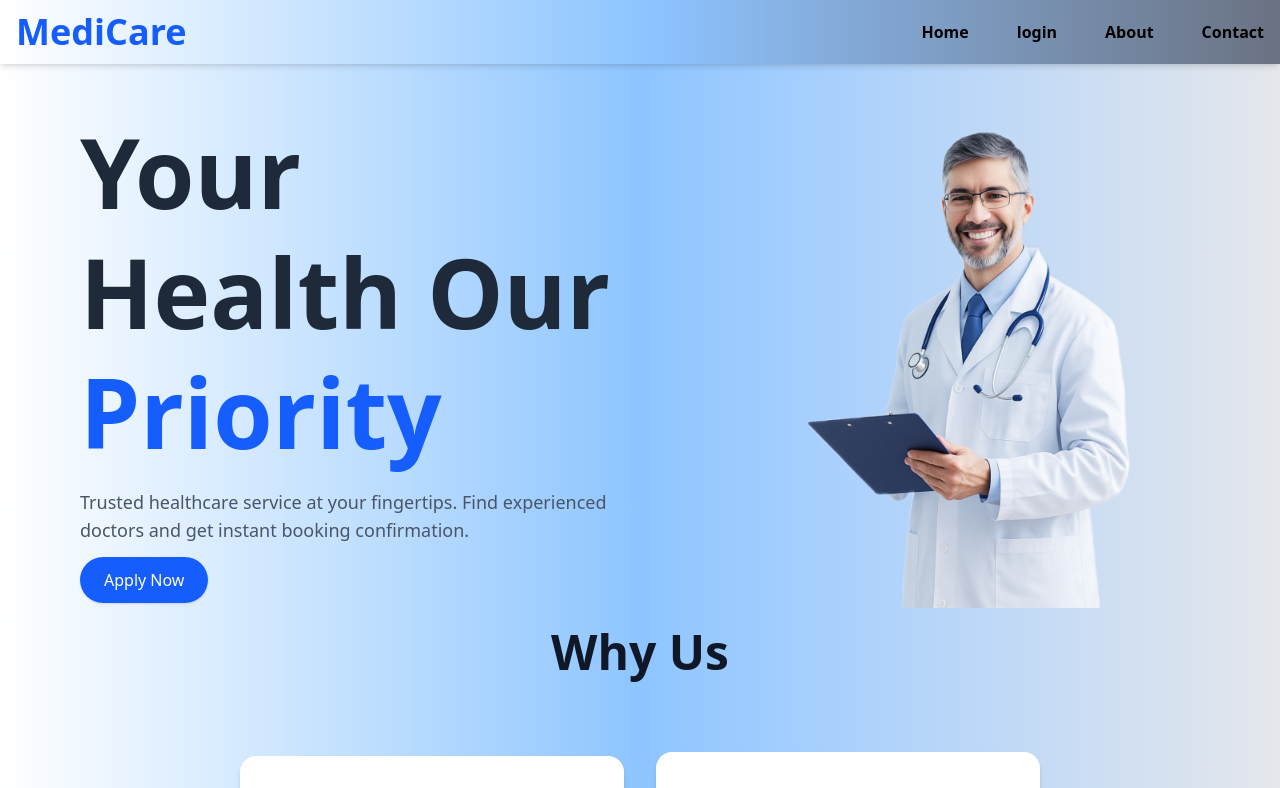
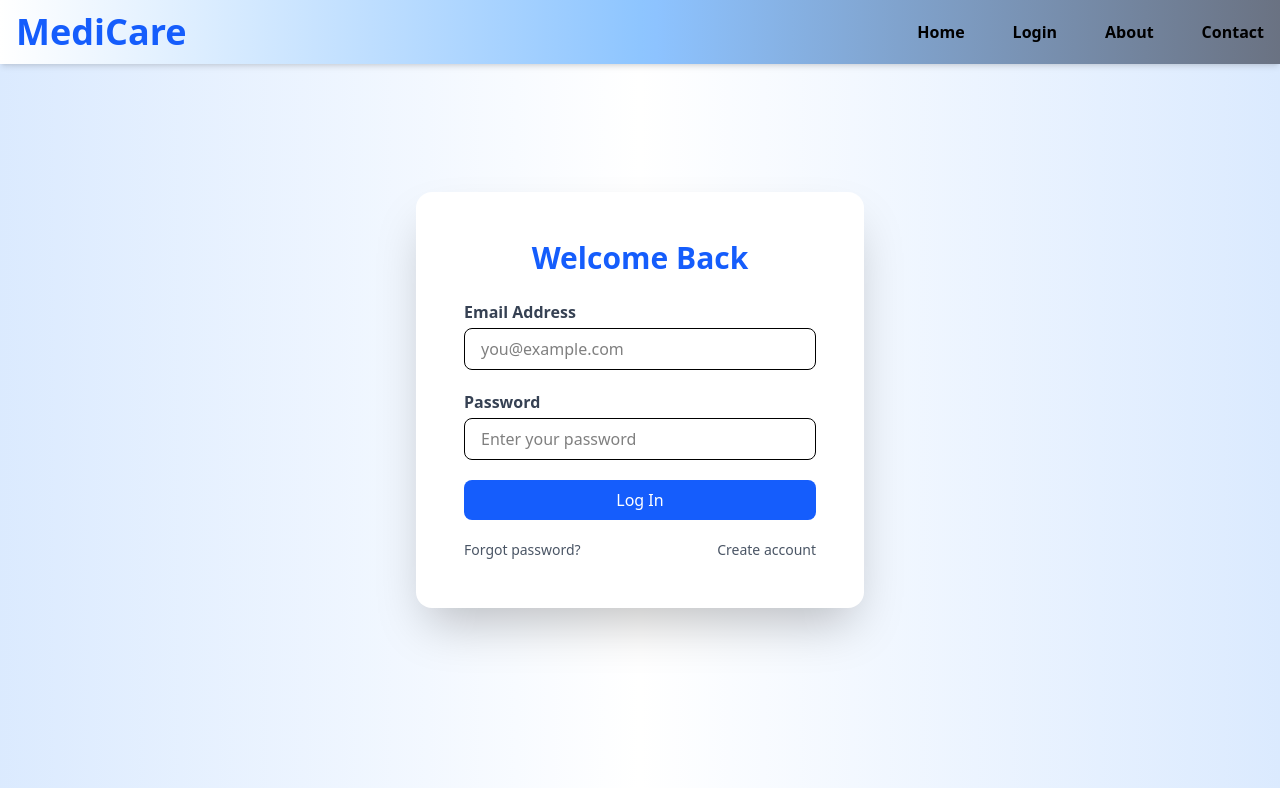
Before and after one commit to piyushpotghan/final-year-project, a React (Vite) app in the folder final year/: page /Login in a window 1280 px wide. Shown: the top 788 px of the page. Built offline with nearby package versions, Linux system fonts and the light colour scheme.

Commit message:
routing-complet

```diff
--- a/final year/package.json
+++ b/final year/package.json
@@ -13,6 +13,7 @@
     "@tailwindcss/vite": "^4.1.11",
     "react": "^19.1.0",
     "react-dom": "^19.1.0",
+    "react-router-dom": "^7.7.0",
     "tailwindcss": "^4.1.11"
   },
   "devDependencies": {
--- a/final year/src/App.jsx
+++ b/final year/src/App.jsx
@@ -2,12 +2,27 @@ import React from 'react'
 import Navbar from './Navbar'
 import Hero from './Hero'
 import WhyUs from './whyUs'
+import { BrowserRouter, Routes, Route } from "react-router-dom"
+import Login from './components/Login'
+import About from './components/About'
+import Contact from './components/Contact'
+
 const App = () => {
   return (
     <div>
-      <Navbar/>
+      {/* <Navbar/>
       <Hero/>
-      <WhyUs/>
+      <WhyUs/> */}
+      <BrowserRouter>
+       <Navbar/>
+        <Routes>
+          <Route path='/' element={<Hero/>}/>
+          <Route path='/Login' element={<Login/>}/>
+          <Route path='/About' element={<About/>}/>
+          <Route path='/Contact' element={<Contact/>}/>
+        </Routes>
+       {/* <WhyUs/> */}
+      </BrowserRouter>
     </div>
   )
 }
--- a/final year/src/Hero.jsx
+++ b/final year/src/Hero.jsx
@@ -1,6 +1,9 @@
 import React from 'react'
+import WhyUs from './whyUs'
+
 export default function Hero() {
   return (
+    <>
     <section className="bg-gradient-to-r from-white via-blue-300 to-gray-200 pt-24 pb-12 px-6 md:px-20 overflow-x-hidden">
       <div className="grid md:grid-cols-2 gap-10 items-center">
 
@@ -9,6 +12,7 @@ export default function Hero() {
           <h1 className="text-4xl md:text-8xl font-bold text-gray-800 leading-tight">
             Your Health Our <span className="text-blue-600">Priority</span>
           </h1>
+
           <p className="text-gray-600 mt-4 text-lg">
             Trusted healthcare service at your fingertips. Find experienced doctors and get instant booking confirmation.
           </p>
@@ -28,5 +32,7 @@ export default function Hero() {
 
       </div>
     </section>
+    <WhyUs/>
+    </>
   );
 }
--- a/final year/src/Navbar.jsx
+++ b/final year/src/Navbar.jsx
@@ -1,5 +1,5 @@
 import React, { useState } from "react";
-
+import { Link } from 'react-router-dom'
 
 const Navbar = () => {
   const [isOpen, setIsOpen] = useState(false);
@@ -13,10 +13,11 @@ const Navbar = () => {
 
         {/* Desktop Menu */}
         <div className=" flex items-center justify-center  space-x-12">
-          <a href="#home" className="hover:text-white  font-bold">Home</a>
-          <a href="#doctors" className="hover:text-white font-bold">login</a>
-          <a href="#about" className="hover:text-white  font-bold">About</a>
-          <a href="#contact" className="hover:text-white font-bold">Contact</a>
+          {/* <a href="#home" className="hover:text-white  font-bold">Home</a> */}
+          <Link to="/" className="hover:text-white font-bold">Home</Link>
+          <Link to="/Login" className="hover:text-white font-bold">Login</Link>
+          <Link to="/About" className="hover:text-white font-bold">About</Link>
+          <Link to="/Contact" className="hover:text-white font-bold">Contact</Link>
         </div>
 
         {/* Mobile Menu Icon */}
--- /dev/null
+++ b/final year/src/components/About.jsx
@@ -0,0 +1,13 @@
+import React from 'react';
+
+export default function About() {
+  return (
+    <section className="min-h-screen px-6 py-16 bg-white text-center">
+      <h1 className="text-4xl md:text-5xl font-bold text-blue-700 mb-6">About Us</h1>
+      <p className="max-w-2xl mx-auto text-gray-700 text-lg">
+        We are committed to providing fast, reliable, and secure doctor appointment services.
+        Our platform connects patients with experienced doctors and makes healthcare accessible to everyone.
+      </p>
+    </section>
+  );
+}
--- /dev/null
+++ b/final year/src/components/Contact.jsx
@@ -0,0 +1,42 @@
+import React from 'react';
+
+export default function Contact() {
+  return (
+    <section className="min-h-screen px-6 py-16 bg-blue-50">
+      <h1 className="text-4xl md:text-5xl font-bold text-center text-blue-700 mb-6">Contact Us</h1>
+
+      <form className="max-w-xl mx-auto bg-white p-8 rounded-lg shadow-md space-y-5">
+        <div>
+          <label className="block mb-1 font-medium">Name</label>
+          <input
+            type="text"
+            className="w-full px-4 py-2 border rounded-md focus:ring-2 focus:ring-blue-400"
+            required
+          />
+        </div>
+        <div>
+          <label className="block mb-1 font-medium">Email</label>
+          <input
+            type="email"
+            className="w-full px-4 py-2 border rounded-md focus:ring-2 focus:ring-blue-400"
+            required
+          />
+        </div>
+        <div>
+          <label className="block mb-1 font-medium">Message</label>
+          <textarea
+            rows="4"
+            className="w-full px-4 py-2 border rounded-md focus:ring-2 focus:ring-blue-400"
+            required
+          ></textarea>
+        </div>
+        <button
+          type="submit"
+          className="w-full bg-blue-600 text-white py-2 rounded-md hover:bg-blue-700 transition"
+        >
+          Send Message
+        </button>
+      </form>
+    </section>
+  );
+}
--- /dev/null
+++ b/final year/src/components/Login.jsx
@@ -0,0 +1,51 @@
+import React from 'react';
+
+export default function Login() {
+  return (
+    <section className="min-h-screen flex items-center justify-center bg-gradient-to-r from-blue-100 via-white to-blue-100 px-4">
+      <div className="bg-white p-8 md:p-12 rounded-2xl shadow-2xl w-full max-w-md">
+        <h2 className="text-3xl font-bold text-center text-blue-600 mb-6">Welcome Back</h2>
+
+        <form className="space-y-5">
+          {/* Email */}
+          <div>
+            <label className="block mb-1 font-semibold text-gray-700">Email Address</label>
+            <input
+              type="email"
+              placeholder="you@example.com"
+              className="w-full px-4 py-2 border rounded-lg focus:outline-none focus:ring-2 focus:ring-blue-400"
+              required
+            />
+          </div>
+
+          {/* Password */}
+          <div>
+            <label className="block mb-1 font-semibold text-gray-700">Password</label>
+            <input
+              type="password"
+              placeholder="Enter your password"
+              className="w-full px-4 py-2 border rounded-lg focus:outline-none focus:ring-2 focus:ring-blue-400"
+              required
+            />
+          </div>
+
+          {/* Login Button */}
+          <div>
+            <button
+              type="submit"
+              className="w-full bg-blue-600 text-white py-2 rounded-lg hover:bg-blue-700 transition"
+            >
+              Log In
+            </button>
+          </div>
+
+          {/* Forgot Password / Register */}
+          <div className="flex justify-between text-sm text-gray-600 mt-4">
+            <a href="#" className="hover:underline">Forgot password?</a>
+            <a href="#" className="hover:underline">Create account</a>
+          </div>
+        </form>
+      </div>
+    </section>
+  );
+}
```
Also changed, not shown: 1 other file (tests, documents, lock files or other folders).
